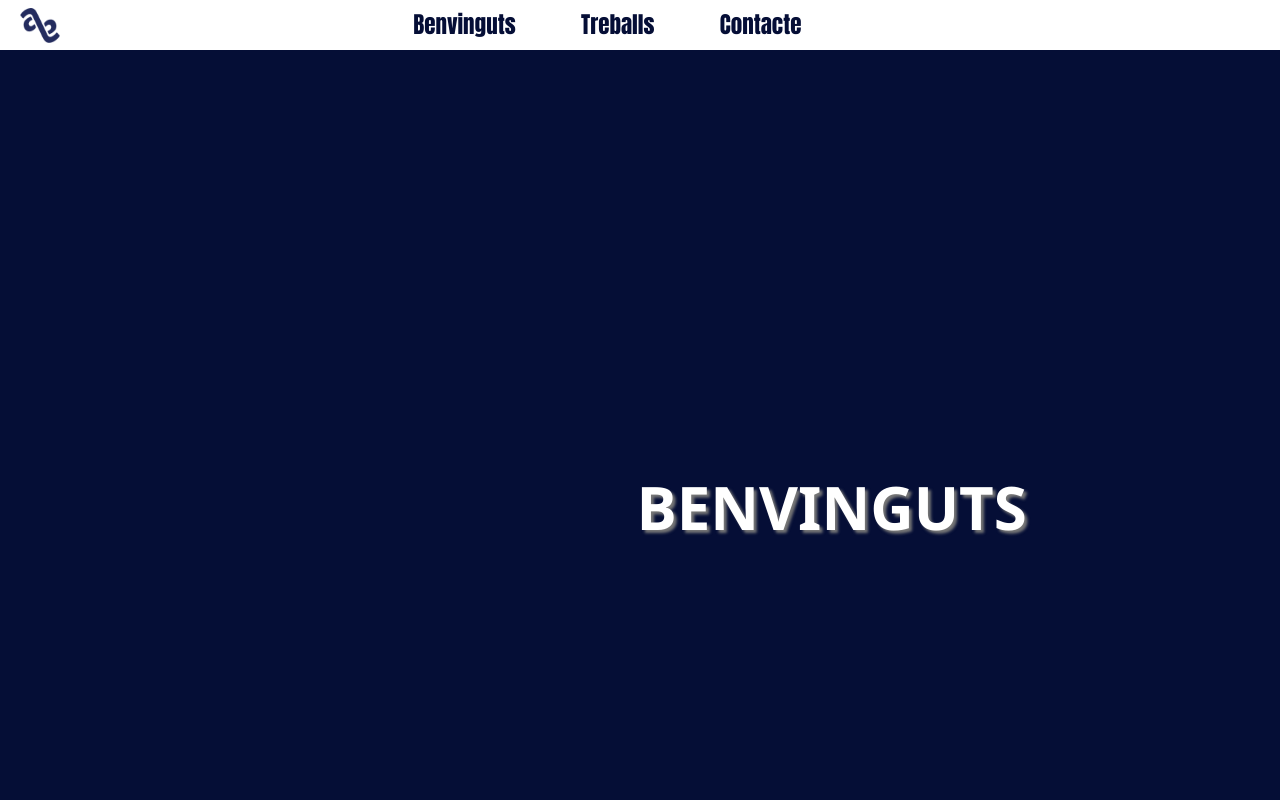
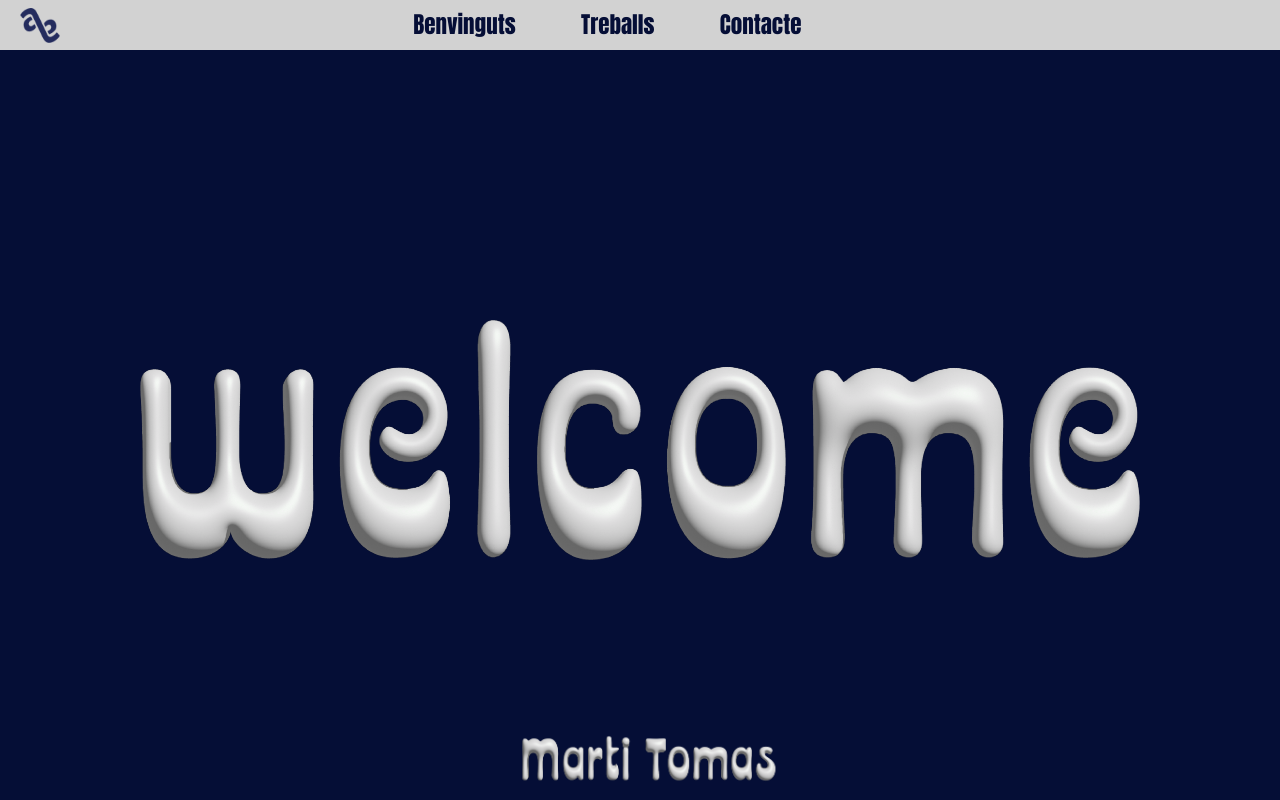
Before and after one commit to mtomas-ifp/MP08, a plain HTML site: page index.html in a window 1280 px wide. Drawn offline with Linux system fonts and the light colour scheme; a web font is replaced by a local one.

Commit message:
Dimarts01

```diff
--- a/css/style.css
+++ b/css/style.css
@@ -22,10 +22,40 @@ nav{
     right: 0;
     z-index: 5000;
     /* text-shadow: 1px 1px 1px white; */
-    background: #ffffff;
+    background: #d2d2d2;
     text-align: center;
 }
 
+/*
+.p1{
+    line-height: 50%;
+    text-align: center;
+    font-family: 'Segoe UI', Tahoma, Geneva, Verdana, sans-serif;
+    font-size: 30px;
+    height: 100%;
+}
+*/
+
+.p1 {
+    text-align: center;
+    position: absolute;
+    top: 40%;
+}
+
+.f1 {
+    width: 1000px;
+    margin: 0 auto;
+    position: relative;
+}
+
+.f2 {
+    width: 1000px;
+    margin: 0 auto;
+    position: relative;
+    top: -40%;
+}
+
+/*
 h1{
     padding-top: 100px;
     text-align: center;
@@ -35,27 +65,19 @@ h1{
     left: 50%;
     transform: translate(-50%, -50%);
     color: #ffffff;
-    font-size: 25¡¡0%;
+    font-size: 330%;
     text-shadow: 3px 3px 3px #777777;
     animation: moveFast 6s ease-in-out infinite alternate;
 }
+*/
 
 .pagina{
     position: relative;
     height: 100%;
 }
 
-
-.p1{
-    line-height: 50%;
-    text-align: center;
-    font-family: 'Segoe UI', Tahoma, Geneva, Verdana, sans-serif;
-    font-size: 30px;
-    height: 100%;
-}
-
 .p2 {
-    background: rgba(195, 150, 16, 0.3);
+    background: rgba(255, 255, 255, 0.05);
     height: 650px;
 }
 
@@ -91,14 +113,19 @@ nav li {
 }
 
 nav li:hover {
-    color: rgb(54, 98, 199);
+    color: rgb(255, 255, 255);
+}
+
+li img:hover {
+    background: rgb(255, 255, 255);
+    border-radius: 30%;
 }
 
 .p2 li {
     width: 250px;
     height: 150px;
     display: inline-block;
-    background: #E0AF16;
+    background: #d2d2d2;
     float: left;
     margin: 15px;
     border-radius: 20px;
@@ -120,10 +147,12 @@ li:hover {
 */
 
 .p2 li:hover {
-    background: #ffdf7f;
+    background: rgb(0, 10, 57);
     scale: 115%;
     transition: 1.5s;
     animation: 1s rebotar linear infinite;
+    color: white;
+
 }
 
 
@@ -156,9 +185,9 @@ li:hover {
   /* Animaciones para los textos rápidos */
   @keyframes moveFast {
     0% {
-      transform: translateX(-400px);
+      left: 25%;
     }
     100% {
-      transform: translateX(20px);
+      right: 75%;
     }
   }
--- a/index.html
+++ b/index.html
@@ -30,12 +30,19 @@
             <a href="#p2"><li>Treballs</li></a>
             <a href="#p3"><li>Contacte</li></a>
         </ul>
-            <li><img src="img/ifp.png" alt=""></li>
+            <li>
+                <a href="https://agora.xtec.cat/ifp-alguero/" target="_blank" ><img src="img/ifp.png" alt=""></a>
+            </li>
             <div class="logo1">
     </nav>
-
+    <!---
     <div class="pagina p1" id="p1">
         <h1>BENVINGUTS</h1>
+    </div>
+    --->
+    <div class="pagina p1" id="p1">
+        <img src="img/welcome.png" alt="" class="f1">
+        <img src="img/nom.png" alt="" class="f2">
     </div>
 
     <div class="pagina p2" id="p2">
```
Also changed, not shown: img/nom.png (added), img/welcome.png (added), 1 other file.
